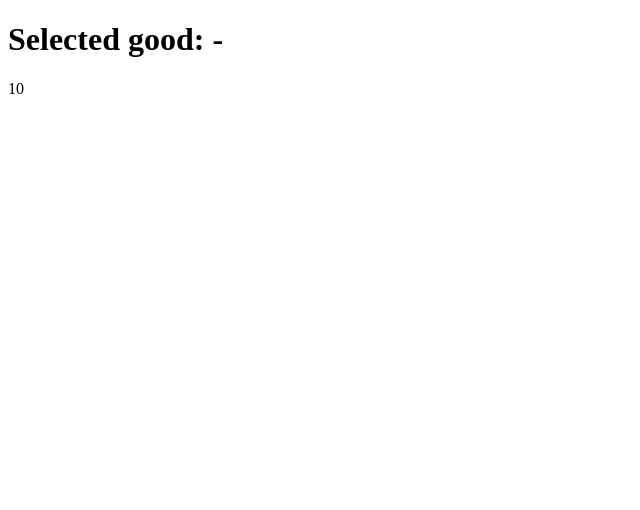
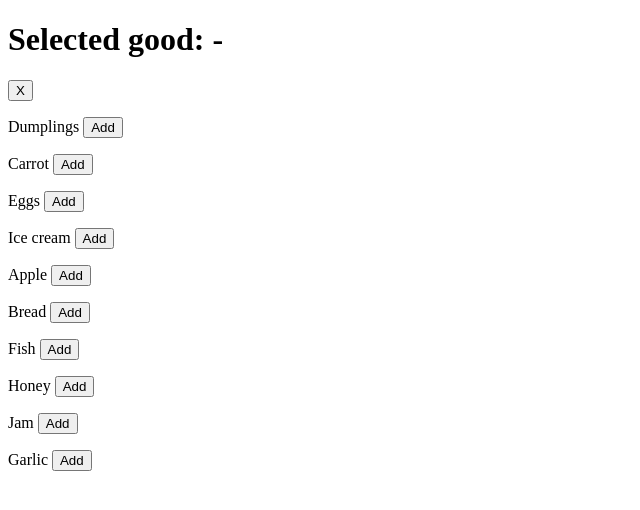
Before and after one commit to mate-academy/react_goods-selector, a React (Create React App) app: page / in a window 1280 px wide. Shown: the top 510 px of the page, without its empty margins (0-640 px from the left). Built offline with nearby package versions, Linux system fonts and the light colour scheme; the HTML template or start-up script is replaced by a standard one.

Commit message:
finaly understend

```diff
--- a/src/App.js
+++ b/src/App.js
@@ -14,11 +14,72 @@ const goodsFromServer = [
   'Garlic',
 ];
 
-const App = () => (
-  <div className="App">
-    <h1>Selected good: -</h1>
-    {goodsFromServer.length}
-  </div>
-);
+class App extends React.Component {
+   state = {
+     goodsList: [],
+   }
+
+   addGood(good) {
+     this.setState(({ goodsList }) => ({
+       goodsList: [...goodsList, good],
+     }));
+   }
+
+   removeGood(good) {
+     this.setState(({ goodsList }) => ({
+       goodsList: goodsList.filter(el => el !== good),
+     }));
+   }
+
+   removeAllGood() {
+     this.setState(({ goodsList }) => ({
+       goodsList: [],
+     }));
+   }
+
+   changeStatus(good) {
+     if (this.state.goodsList.some(el => el === good)) {
+       this.removeGood(good);
+     } else {
+       this.addGood(good);
+     }
+   }
+
+   show(good) {
+     // eslint-disable-next-line no-console
+     console.log('it is alive');
+
+     return this.state.goodsList.some(el => el === good)
+       ? 'Remove' : 'Add';
+   }
+
+   render() {
+     return (
+       <div className="App">
+         <h1>Selected good: -</h1>
+         <button
+           type="button"
+           onClick={() => this.removeAllGood()}
+         >
+           X
+         </button>
+         {goodsFromServer.map(good => (
+           <>
+             <p>
+               {good}
+               {' '}
+               <button
+                 type="button"
+                 onClick={() => this.changeStatus(good)}
+               >
+                 {this.show(good)}
+               </button>
+             </p>
+           </>
+         ))}
+       </div>
+     );
+   }
+}
 
 export default App;
```
